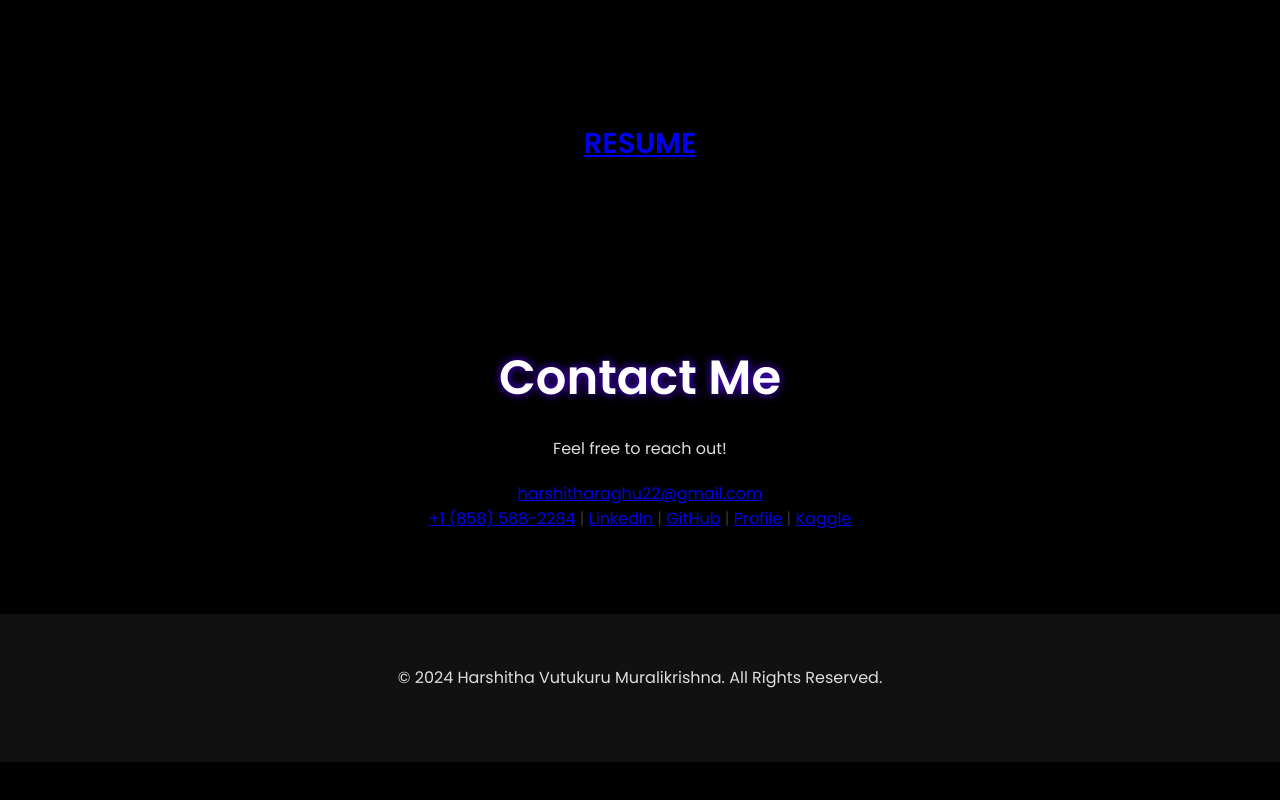
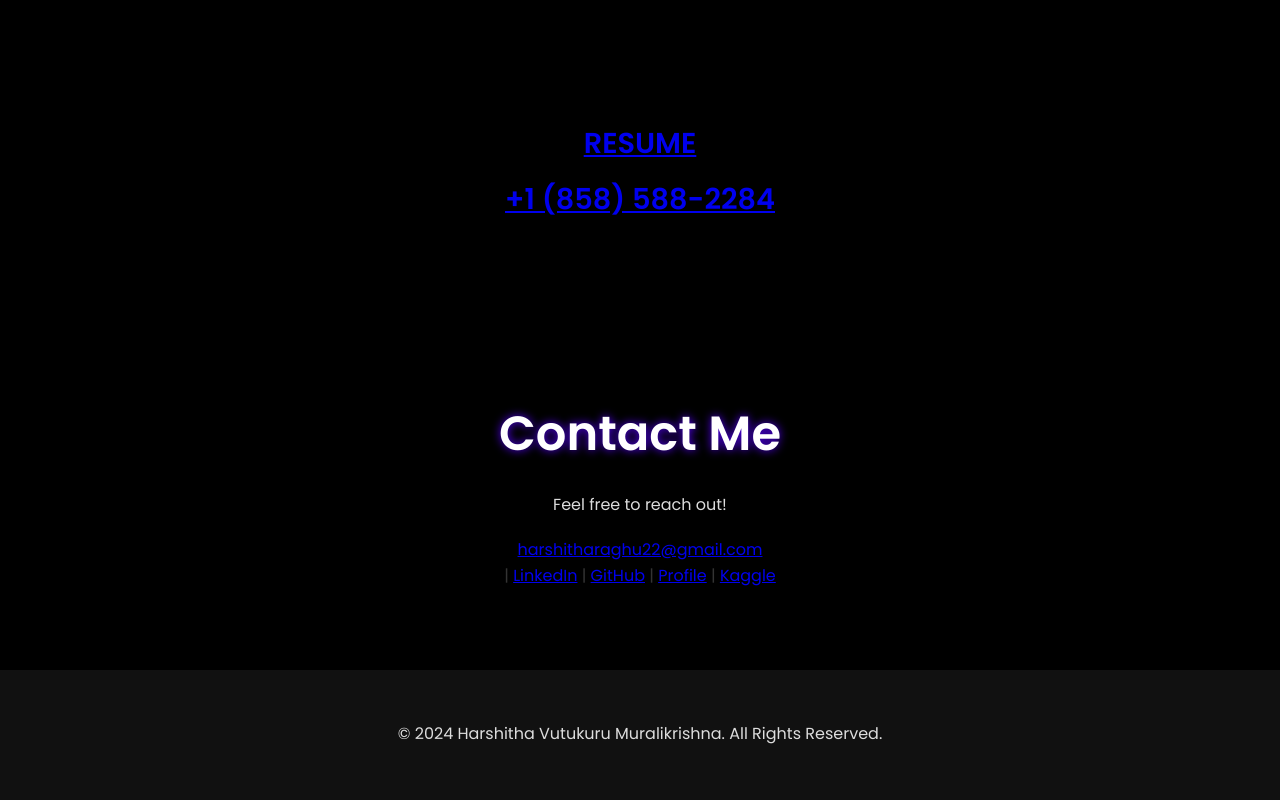
Before and after one commit to harshithavutukuru/harshithavm.github.io, a plain HTML site: page index.html in a window 1280 px wide. Shown: the part 4496-5296 px from the top of the page. Before the commit the page ends 5258 px from the top, so only its background shows below. Drawn offline with Linux system fonts and the light colour scheme.

Commit message:
Index change

```diff
--- a/index.html
+++ b/index.html
@@ -168,6 +168,7 @@
         <div class="container">
             <ul>
                 <h3><a href="Harshitha_Vutukuru_New_Template.pdf" target="_blank"> RESUME </a></h3>
+                <h3><a href="+1 (858) 588-2284" target="_blank">+1 (858) 588-2284</a> </h3>
               </ul>
 
         </div>
@@ -181,7 +182,7 @@
             <p>Feel free to reach out!</p>
             <a href="harshitharaghu22@gmail.com">harshitharaghu22@gmail.com</a>
             <div class="social-links">
-                <a href="+1 (858) 588-2284" target="_blank">+1 (858) 588-2284</a> |
+                |
                 <a href="https://www.linkedin.com/in/harshitha-vutukuru-muralikrishna/" target="_blank">LinkedIn</a> |
                 <a href="https://github.com/harshithavutukuru" target="_blank">GitHub</a> |
                 <a href="https://harshithavutukuru.github.io/harshitha.github.io//" target="_blank">Profile</a> |
```
